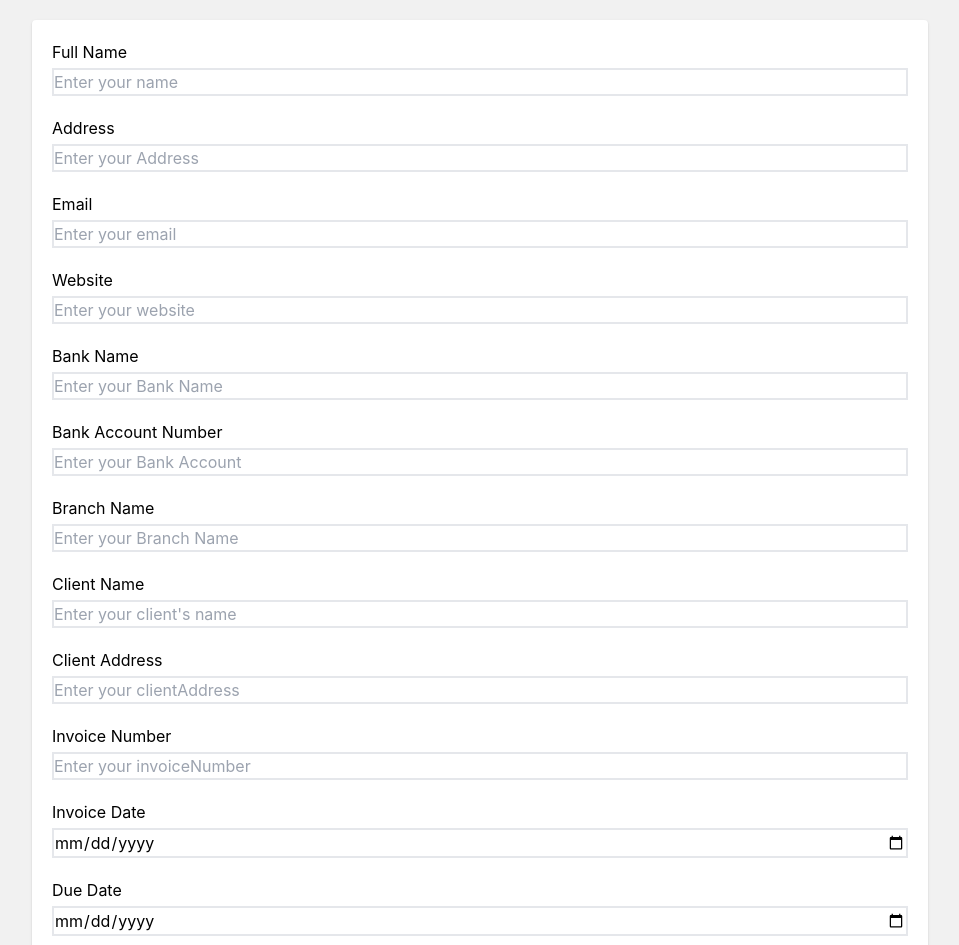
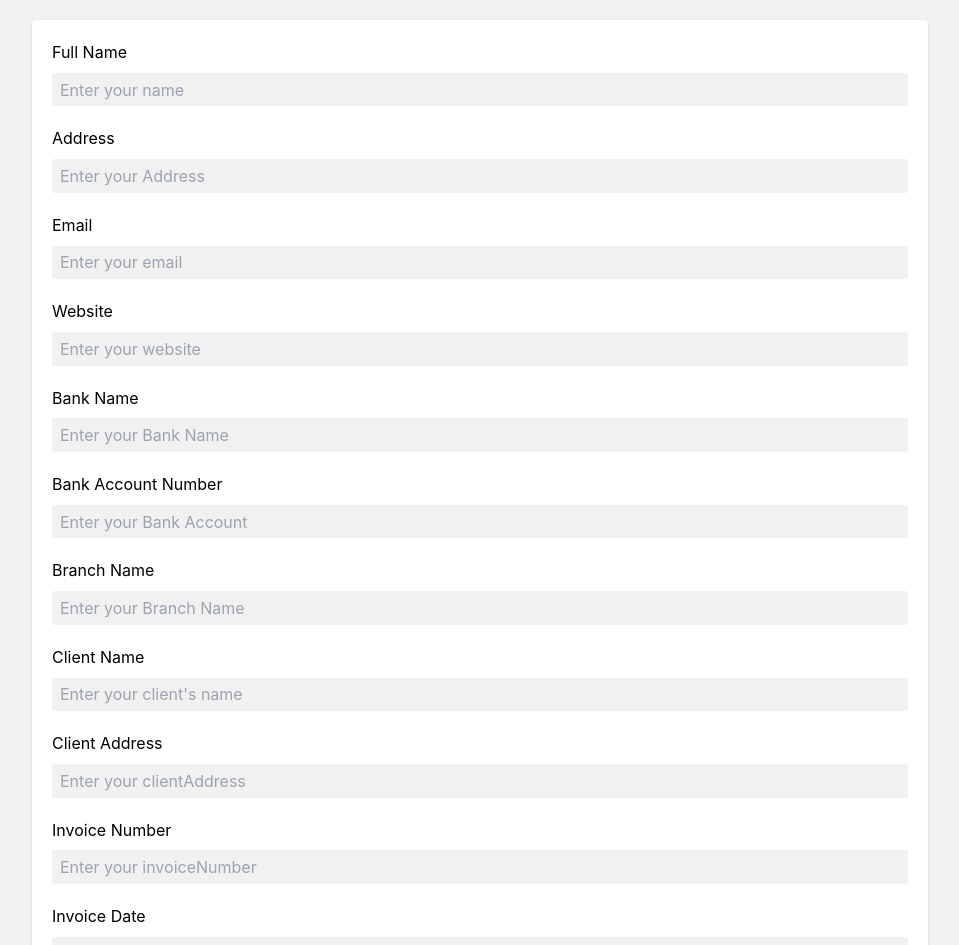
Before and after one commit to markvilly/invoicer-2024-dsc, a React (Create React App) app: page / in a window 1280 px wide. Shown: the top 945 px of the page, without its empty margins (160-1119 px from the left). Built offline with nearby package versions, Linux system fonts and the light colour scheme.

Commit message:
added some changes to the styling

```diff
--- a/src/App.js
+++ b/src/App.js
@@ -67,7 +67,7 @@ function App() {
             <div className="flex flex-col justify-center">
               <label htmlFor="name">Full Name</label>
               <input
-                className="mb-5 mt-1 border-2 border-grey-500"
+                className="mb-5 mt-1 "
                 type="text"
                 name="text"
                 id="name"
@@ -78,7 +78,7 @@ function App() {
               />
               <label htmlFor="address">Address</label>
               <input
-                className="mb-5 mt-1 border-2 border-grey-500"
+                className="mb-5 mt-1 "
                 type="text"
                 name="text"
                 id="address"
@@ -90,7 +90,7 @@ function App() {
 
               <label htmlFor="email">Email</label>
               <input
-                className="mb-5 mt-1 border-2 border-grey-500"
+                className="mb-5 mt-1 "
                 type="email"
                 name="email"
                 id="email"
@@ -102,7 +102,7 @@ function App() {
 
               <label htmlFor="website">Website</label>
               <input
-                className="mb-5 mt-1 border-2 border-grey-500"
+                className="mb-5 mt-1 "
                 type="url"
                 name="website"
                 id="website"
@@ -114,7 +114,7 @@ function App() {
 
               <label htmlFor="bankName">Bank Name</label>
               <input
-                className="mb-5 mt-1 border-2 border-grey-500"
+                className="mb-5 mt-1 "
                 type="name"
                 name="bankName"
                 id="bankName"
@@ -126,7 +126,7 @@ function App() {
 
               <label htmlFor="bankAccount">Bank Account Number</label>
               <input
-                className="mb-5 mt-1 border-2 border-grey-500"
+                className="mb-5 mt-1 "
                 type="name"
                 name="bankAccount"
                 id="bankAccount"
@@ -138,7 +138,7 @@ function App() {
 
               <label htmlFor="branchName">Branch Name</label>
               <input
-                className="mb-5 mt-1 border-2 border-grey-500"
+                className="mb-5 mt-1 "
                 type="name"
                 name="branchName"
                 id="branchName"
@@ -150,7 +150,7 @@ function App() {
 
               <label htmlFor="clientName">Client Name</label>
               <input
-                className="mb-5 mt-1 border-2 border-grey-500"
+                className="mb-5 mt-1 "
                 type="name"
                 name="clientName"
                 id="clientName"
@@ -162,7 +162,7 @@ function App() {
 
               <label htmlFor="clientAddress">Client Address</label>
               <input
-                className="mb-5 mt-1 border-2 border-grey-500"
+                className="mb-5 mt-1 "
                 type="text"
                 name="clientAddress"
                 id="clientAddress"
@@ -174,7 +174,7 @@ function App() {
 
               <label htmlFor="invoiceNumber">Invoice Number</label>
               <input
-                className="mb-5 mt-1 border-2 border-grey-500"
+                className="mb-5 mt-1 "
                 type="text"
                 name="invoiceNumber"
                 id="invoiceNumber"
@@ -186,7 +186,7 @@ function App() {
 
               <label htmlFor="invoiceDate">Invoice Date</label>
               <input
-                className="mb-5 mt-1 border-2 border-grey-500"
+                className="mb-5 mt-1 "
                 type="date"
                 name="invoiceDate"
                 id="invoiceDate"
@@ -198,7 +198,7 @@ function App() {
 
               <label htmlFor="dueDate">Due Date</label>
               <input
-                className="mb-5 mt-1 border-2 border-grey-500"
+                className="mb-5 mt-1 "
                 type="date"
                 name="dueDate"
                 id="dueDate"
@@ -210,7 +210,7 @@ function App() {
 
               <label htmlFor="notes">Addition Notes</label>
               <textarea
-                className="mt-2 p-2 border-2 border-grey-200 rounded"
+                className="mt-2 p-2  rounded"
                 name="notes"
                 id="notess"
                 cols="30"
--- a/src/index.css
+++ b/src/index.css
@@ -8,6 +8,19 @@ body {
   background-color: #f1f1f1;
 }
 
+label {
+  margin-bottom: 0.3rem;
+}
+
+input,
+textarea {
+  background-color: #f1f1f1;
+  padding: 0.3rem 0.5rem;
+  border-radius: 0.2rem;
+  margin-bottom: 0.8rem;
+  color: #383838;
+}
+
 .footer li {
   margin: 0.5rem 0.2rem;
 }
```
